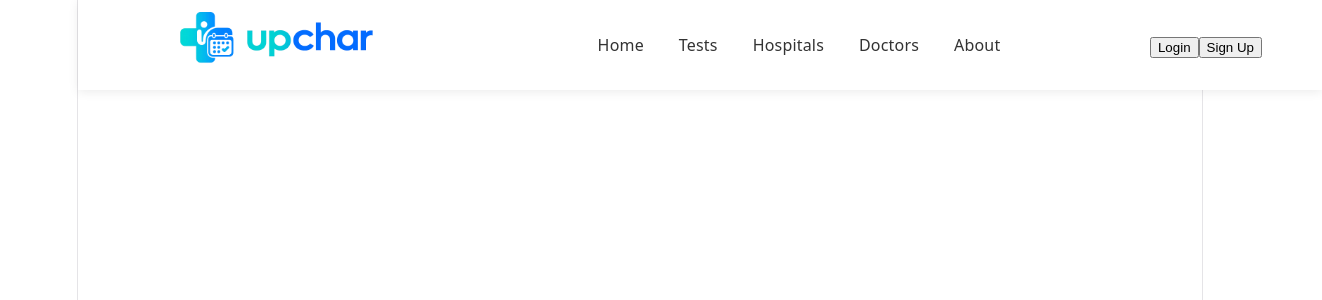
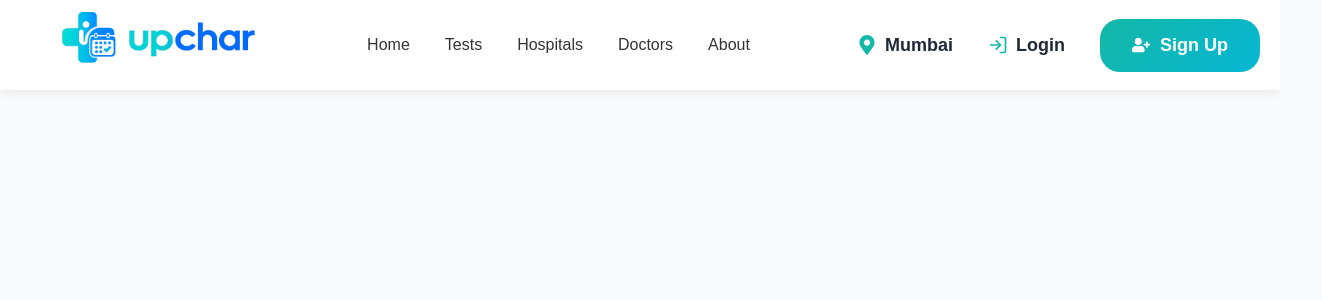
Before and after one commit to Mayank084/Upchar-Project, a React (Vite) app: page / in a window 1280 px wide. Shown: the top 300 px of the page, 1322 px wide, since content can reach past the window. Built offline with nearby package versions, Linux system fonts and the light colour scheme.

Commit message:
Updated navbar design

```diff
--- a/package.json
+++ b/package.json
@@ -11,7 +11,8 @@
   },
   "dependencies": {
     "react": "^19.2.6",
-    "react-dom": "^19.2.6"
+    "react-dom": "^19.2.6",
+    "react-icons": "^5.6.0"
   },
   "devDependencies": {
     "@eslint/js": "^10.0.1",
--- a/src/components/Navbar.css
+++ b/src/components/Navbar.css
@@ -5,7 +5,7 @@
   display: flex;
   justify-content: space-between;
   align-items: center;
-  padding: 0 60px;
+  padding: 5px 20px;
   box-shadow: 0 2px 10px rgba(0, 0, 0, 0.08);
 }
 
@@ -26,6 +26,7 @@
   display: flex;
   gap: 35px;
   list-style: none;
+  padding-right: 30px;
 }
 
 .nav-links li {
@@ -41,26 +42,99 @@
 
 .nav-buttons {
   display: flex;
-  gap: 15px;
+  align-items: center;
+  gap: 35px;
 }
 
-.login-btn {
-  padding: 10px 22px;
-  border: 1px solid #ddd;
-  background: white;
-  border-radius: 8px;
+.location,
+.login-section {
+  display: flex;
+  align-items: center;
+  gap: 8px;
+  font-size: 18px;
+  font-weight: 600;
+  color: #1f2937;
   cursor: pointer;
 }
 
+.location svg,
+.login-section svg {
+  color: #14b8a6;
+  font-size: 20px;
+}
+
 .signup-btn {
-  padding: 10px 22px;
+  position: relative;
+  overflow: hidden;
+
+  display: flex;
+  align-items: center;
+  justify-content: center;
+  gap: 10px;
+
+  min-width: 160px;
+  padding: 16px 20px;
+
   border: none;
-  background: #14b8a6;
+  border-radius: 20px;
+
+  background: linear-gradient(
+    135deg,
+    #14b8a6,
+    #06b6d4
+  );
+
   color: white;
-  border-radius: 8px;
+  font-size: 18px;
+  font-weight: 600;
+
   cursor: pointer;
+  transition: all 0.3s ease;
 }
 
 .signup-btn:hover {
-  background: #0f9d8c;
+  background: linear-gradient(
+    135deg,
+    #14b8a6,
+    #06b6d4,
+    #2563eb
+  );
+
+  transform: translateY(-3px);
+
+  box-shadow: 0 12px 30px rgba(
+    20,
+    184,
+    166,
+    0.35
+  );
 }
+
+.signup-btn:active {
+  transform: scale(0.98);
+}
+
+/* Shine Effect */
+
+.signup-btn::before {
+  content: "";
+
+  position: absolute;
+  top: 0;
+  left: 0;
+
+  width: 50%;
+  height: 100%;
+
+  background: rgba(255, 255, 255, 0.35);
+
+  transform: translateX(-250%) skewX(-25deg);
+
+  transition: transform 0.8s ease;
+
+  pointer-events: none;
+}
+
+.signup-btn:hover::before {
+  transform: translateX(350%) skewX(-25deg);
+}
--- a/src/components/Navbar.jsx
+++ b/src/components/Navbar.jsx
@@ -1,5 +1,7 @@
 import "./Navbar.css";
 import logoIcon from "../assets/logoicon.png";
+import { FaMapMarkerAlt, FaUserPlus } from "react-icons/fa";
+import { FiLogIn } from "react-icons/fi";
 function Navbar() {
   return (
     <nav className="navbar">
@@ -16,10 +18,22 @@ function Navbar() {
         <li>About</li>
       </ul>
 
-      <div className="buttons">
-        <button className="login">Login</button>
-        <button className="signup">Sign Up</button>
-      </div>
+     <div className="nav-buttons">
+  <div className="location">
+    <FaMapMarkerAlt />
+    <span>Mumbai</span>
+  </div>
+
+  <div className="login-section">
+    <FiLogIn />
+    <span>Login</span>
+  </div>
+
+  <button className="signup-btn">
+    <FaUserPlus />
+    <span>Sign Up</span>
+  </button>
+</div>
     </nav>
   );
 }
--- a/src/index.css
+++ b/src/index.css
@@ -1,111 +1,17 @@
-:root {
-  --text: #6b6375;
-  --text-h: #08060d;
-  --bg: #fff;
-  --border: #e5e4e7;
-  --code-bg: #f4f3ec;
-  --accent: #aa3bff;
-  --accent-bg: rgba(170, 59, 255, 0.1);
-  --accent-border: rgba(170, 59, 255, 0.5);
-  --social-bg: rgba(244, 243, 236, 0.5);
-  --shadow:
-    rgba(0, 0, 0, 0.1) 0 10px 15px -3px, rgba(0, 0, 0, 0.05) 0 4px 6px -2px;
-
-  --sans: system-ui, 'Segoe UI', Roboto, sans-serif;
-  --heading: system-ui, 'Segoe UI', Roboto, sans-serif;
-  --mono: ui-monospace, Consolas, monospace;
-
-  font: 18px/145% var(--sans);
-  letter-spacing: 0.18px;
-  color-scheme: light dark;
-  color: var(--text);
-  background: var(--bg);
-  font-synthesis: none;
-  text-rendering: optimizeLegibility;
-  -webkit-font-smoothing: antialiased;
-  -moz-osx-font-smoothing: grayscale;
-
-  @media (max-width: 1024px) {
-    font-size: 16px;
-  }
+* {
+  margin: 0;
+  padding: 0;
+  box-sizing: border-box;
 }
 
-@media (prefers-color-scheme: dark) {
-  :root {
-    --text: #9ca3af;
-    --text-h: #f3f4f6;
-    --bg: #16171d;
-    --border: #2e303a;
-    --code-bg: #1f2028;
-    --accent: #c084fc;
-    --accent-bg: rgba(192, 132, 252, 0.15);
-    --accent-border: rgba(192, 132, 252, 0.5);
-    --social-bg: rgba(47, 48, 58, 0.5);
-    --shadow:
-      rgba(0, 0, 0, 0.4) 0 10px 15px -3px, rgba(0, 0, 0, 0.25) 0 4px 6px -2px;
-  }
-
-  #social .button-icon {
-    filter: invert(1) brightness(2);
-  }
+html,
+body,
+#root {
+  width: 100%;
+  min-height: 100vh;
 }
 
 body {
-  margin: 0;
+  background: #f8fafc;
+  font-family: Arial, sans-serif;
 }
-
-#root {
-  width: 1126px;
-  max-width: 100%;
-  margin: 0 auto;
-  text-align: center;
-  border-inline: 1px solid var(--border);
-  min-height: 100svh;
-  display: flex;
-  flex-direction: column;
-  box-sizing: border-box;
-}
-
-h1,
-h2 {
-  font-family: var(--heading);
-  font-weight: 500;
-  color: var(--text-h);
-}
-
-h1 {
-  font-size: 56px;
-  letter-spacing: -1.68px;
-  margin: 32px 0;
-  @media (max-width: 1024px) {
-    font-size: 36px;
-    margin: 20px 0;
-  }
-}
-h2 {
-  font-size: 24px;
-  line-height: 118%;
-  letter-spacing: -0.24px;
-  margin: 0 0 8px;
-  @media (max-width: 1024px) {
-    font-size: 20px;
-  }
-}
-p {
-  margin: 0;
-}
-
-code,
-.counter {
-  font-family: var(--mono);
-  display: inline-flex;
-  border-radius: 4px;
-  color: var(--text-h);
-}
-
-code {
-  font-size: 15px;
-  line-height: 135%;
-  padding: 4px 8px;
-  background: var(--code-bg);
-}
```
Also changed, not shown: 1 other file (tests, documents, lock files or other folders).
